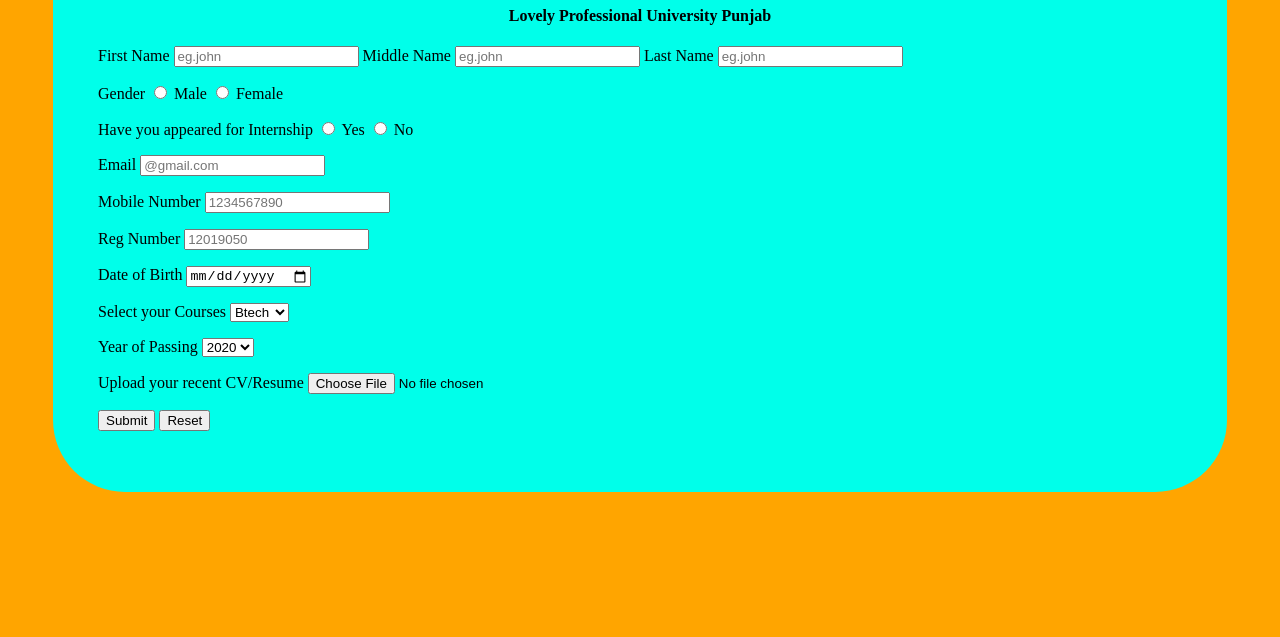
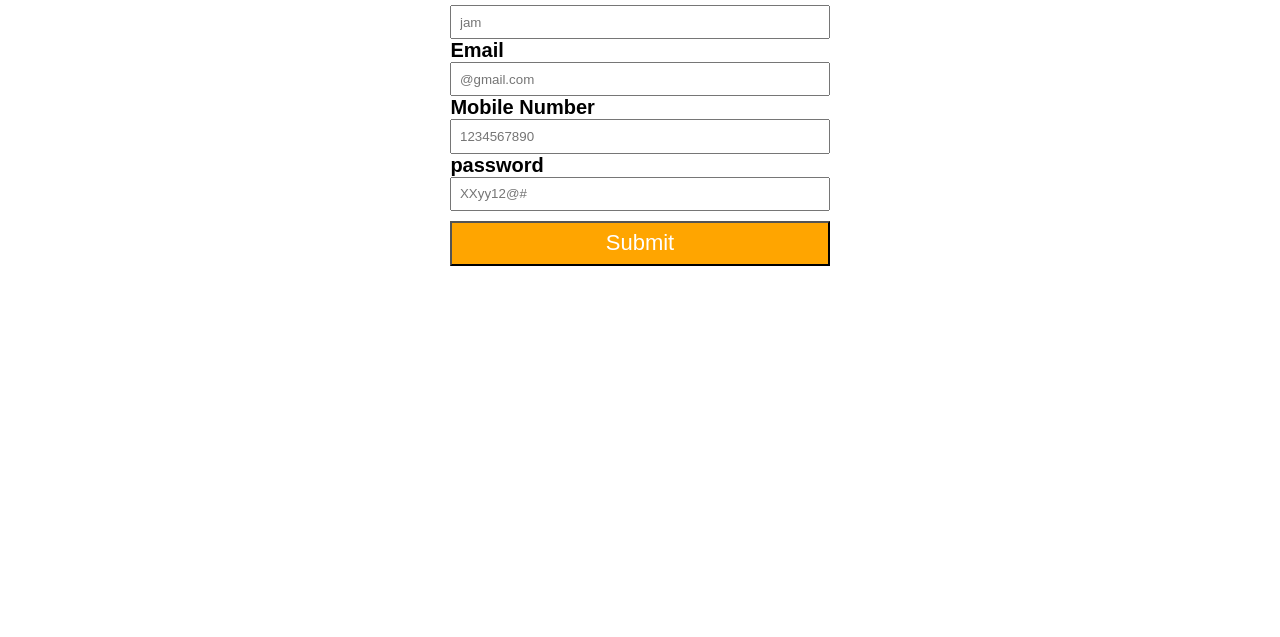
Before and after one commit to Raushan-Kumar007/simple-Form-using-HTML-CSS, a plain HTML site: page Project-1/index.html in a window 1280 px wide. Shown: the part 163-800 px from the top of the page. Drawn offline with Linux system fonts and the light colour scheme.

Commit message:
first commit

```diff
--- /dev/null
+++ b/Project-1/index.css
@@ -0,0 +1,33 @@
+ h1{
+    text-align: center;
+}
+form{
+    display: flex;
+    flex-direction: column;
+    justify-content: center;
+    width: 30%;
+}
+body{
+    display: flex;
+    align-items: center;
+    justify-content: center;
+    font-family: sans-serif;
+
+}
+.submitbtn{
+    background-color:orange;
+    color: #fff;
+    padding: 2%;
+    font-size: 22px;
+    margin-top: 10px;
+    bottom:0 ;
+    cursor: pointer;
+}
+input{
+    padding: 2%;
+}
+label{
+    font-size: 20px;
+    font-weight: bolder;
+    margin-top:10px 0;
+}
--- a/Project-1/index.html
+++ b/Project-1/index.html
@@ -1,105 +1,26 @@
  <!DOCTYPE html>
  <html lang="en">
  <head>
-     <meta charset="UTF-8">
-     <meta http-equiv="X-UA-Compatible" content="IE=edge">
-     <meta name="viewport" content="width=device-width, initial-scale=1.0">
-     <title>Learning HTML!</title>
+   <meta charset="UTF-8">
+   <meta http-equiv="X-UA-Compatible" content="IE=edge">
+   <meta name="viewport" content="width=device-width, initial-scale=1.0">
+   <title>I Love To Learn HTML & CSS</title>
+   <link rel="stylesheet" href="index.css">
  </head>
- <style>
-     body{
-         background-color: orange;
-
-     }
-     .f1{
-       margin:  45px;
-       padding: 45px;
-       background-color: rgb(0, 255, 234);
-       height: 520px;
-        border-radius: 72px;
-     }
-     h1{
-         text-align: center;
-     }
-     h4{
-         text-align: center;
-     }
-
- </style>
  <body>
-      <div class="f1">
-          <h1>Registration For Placement</h1>
-          <h4>Lovely Professional University Punjab</h4>
-
-        <form action="">
-           <p>  <label for="First Name">First Name</label>
-            <input type="text" placeholder="eg.john">
-            <label for="Middle Name">Middle Name</label>
-            <input type="text" placeholder="eg.john">
-            <label for="Last Name">Last Name</label>
-            <input type="text" placeholder="eg.john">
-        </p>
-        <p>   <label for="Gender">Gender</label>
-             <input type="radio" name="Gender" id="Male">
-             <label for="Male">Male</label>
-             <input type="radio" name="Gender" id="Female">
-             <label for="Male">Female</label>
-        </p>
-        <p>   <label for="Gender">Have you appeared for Internship</label>
-            <input type="radio" name="Gender" id="Male">
-            <label for="Male">Yes</label>
-            <input type="radio" name="Gender" id="Female">
-            <label for="Male">No</label>
-       </p>
-         <p>
-             <label for="Email">Email</label>
-             <input type="text" placeholder="@gmail.com">
-         </p>
-         <p>
-             <label for="Tel">Mobile Number</label>
-             <input type="tel" placeholder="1234567890">
-         </p>
-         <p>
-             <label for="Tel">Reg Number</label>
-             <input type="tel" placeholder="12019050">
-         </p>
-         <p>
-             <label for="Date of Birth">Date of Birth</label>
-             <input type="date">
-         </p>
-         <p>
-             <label for="Courses">Select your Courses</label>
-             <select name="Select your Courses" id="Select your Courses">
-                 <option value="Btech">Btech</option>
-                 <option value="Mtech">Mtech</option>
-                 <option value="BBA">BBA</option>
-                 <option value="MBA">MBA</option>
-                 <option value="BA">BA</option>
-                 <option value="BSc">BSc</option>
-                 <option value="MSc">MSc</option>
-             </select>
-         </p>
-         <p>
-            <label for="Year of Passing">Year of Passing</label>
-            <select name=" Year of Passing" id=" Year of Passing">
-                <option value="2020">2020</option>
-                <option value="2021">2021</option>
-                <option value="2022">2022</option>
-                <option value="2023">2023</option>
-                <option value="2024">2024</option>
-                <option value="2025">2025</option>
-
-            </select>
-        </p>
-         <p>
-             <label for="file-select">Upload your recent CV/Resume</label>
-             <input type="file" name="Upload your recent CV/Resume" id="File-selected">
-         </p>
-         <p>
-             <input type="Submit">
-             <input type="Reset">
-         </p>
-        </form>
-      </div>
+   <form>
+    <h1>Signup</h1>
+     <label for="first name">First Name</label>
+     <input type="text" placeholder="johan">
+     <label for="last name">Last Name</label>
+     <input type="text" placeholder="jam">
+     <label for="email">Email</label>
+     <input type="text" placeholder="@gmail.com">
+     <label for="mobile number">Mobile Number</label>
+     <input type="number" placeholder="1234567890">
+     <label for="password">password</label>
+     <input type="text" placeholder="XXyy12@#">
+     <button class="submitbtn">Submit</button>
+   </form>
  </body>
  </html>
```
